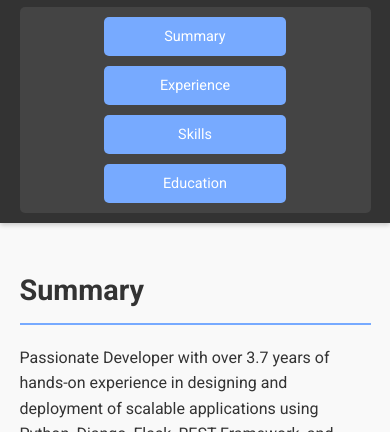
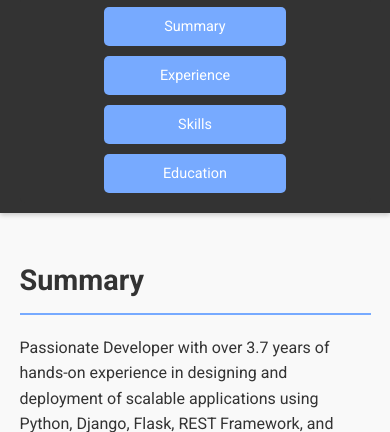
Before and after one commit to Yaswanthkumarteki/portfolio, a plain HTML site: page index.html in a window 390 px wide. Shown: the part 412-844 px from the top of the page. Drawn offline with Linux system fonts and the light colour scheme.

Commit message:
Modified background color of nav bar in responsive

```diff
--- a/styles.css
+++ b/styles.css
@@ -206,6 +206,11 @@ footer p {
       width: 150px;
   }
 
+  nav {
+    background:#333;
+    margin-top: 0px;
+  }
+
   nav ul {
       flex-direction: column;
       gap: 10px;
```
